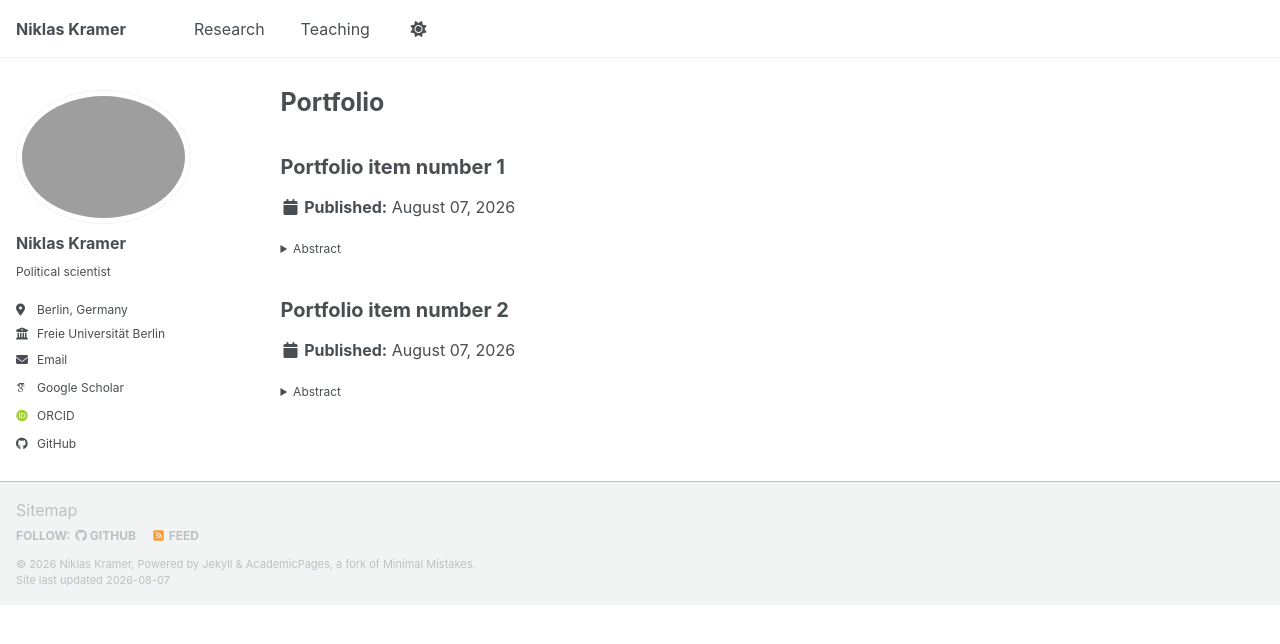
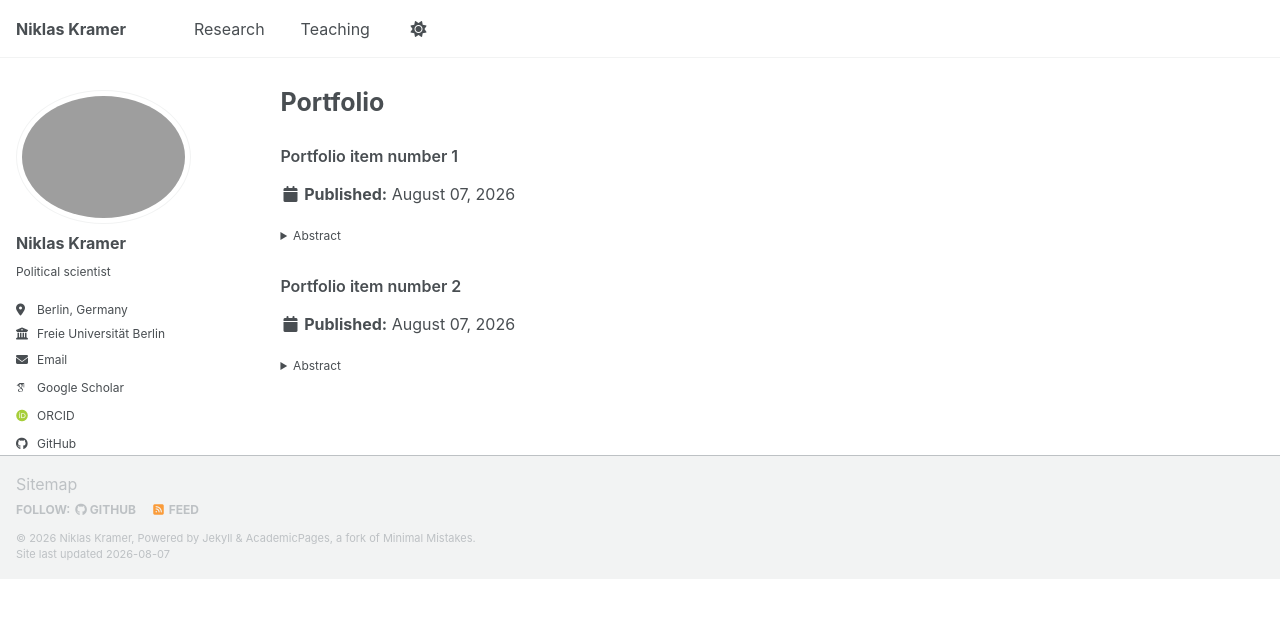
Before and after one commit to nik-kramer/nik-kramer.github.io, a Jekyll site: the page built from _pages/portfolio.html, in a window 1280 px wide. Shown: the top 644 px of the page. Built offline with Jekyll 4.4.1, drawn with Linux system fonts in a browser that asks for light colours; some web fonts are replaced; a script bundle is joined from its source files by our own code; library files that are not in the unit come from our copies.

Commit message:
Update main.scss

```diff
--- a/assets/css/main.scss
+++ b/assets/css/main.scss
@@ -62,3 +62,9 @@ body {
   background-color: rgba(0, 0, 0, 0.05);
   text-decoration: none;
 }
+
+.archive__item h2 {
+  font-size: 1em !important;
+  font-weight: 600;
+  margin-bottom: 0.3em;
+}
```
